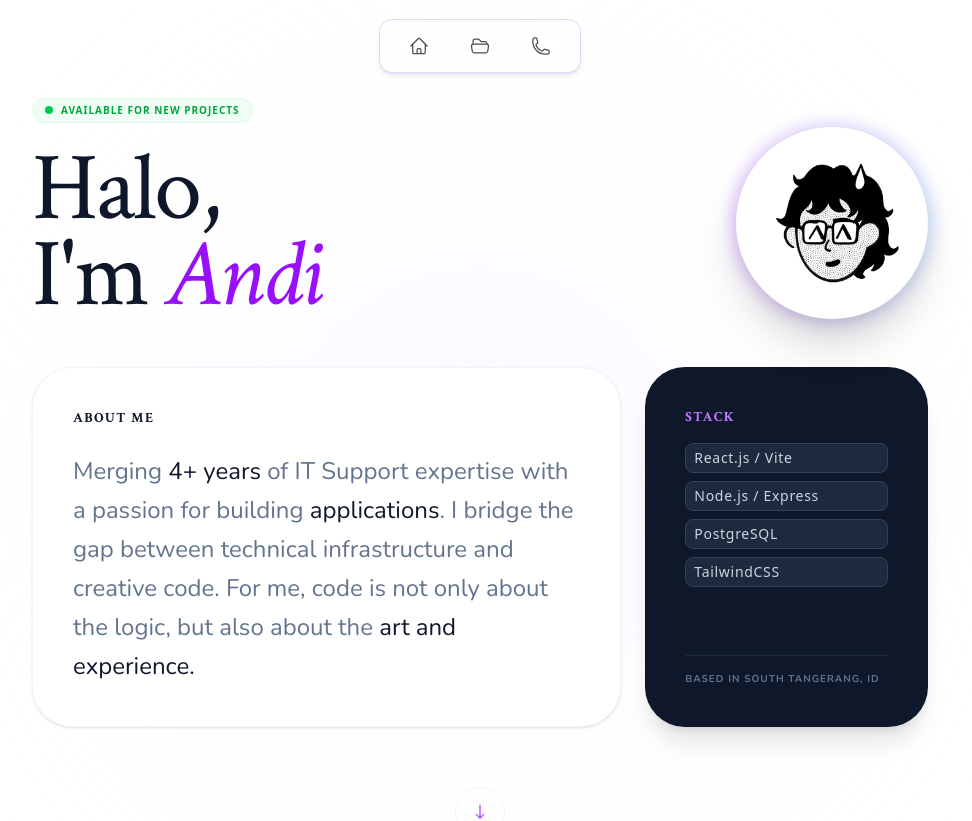
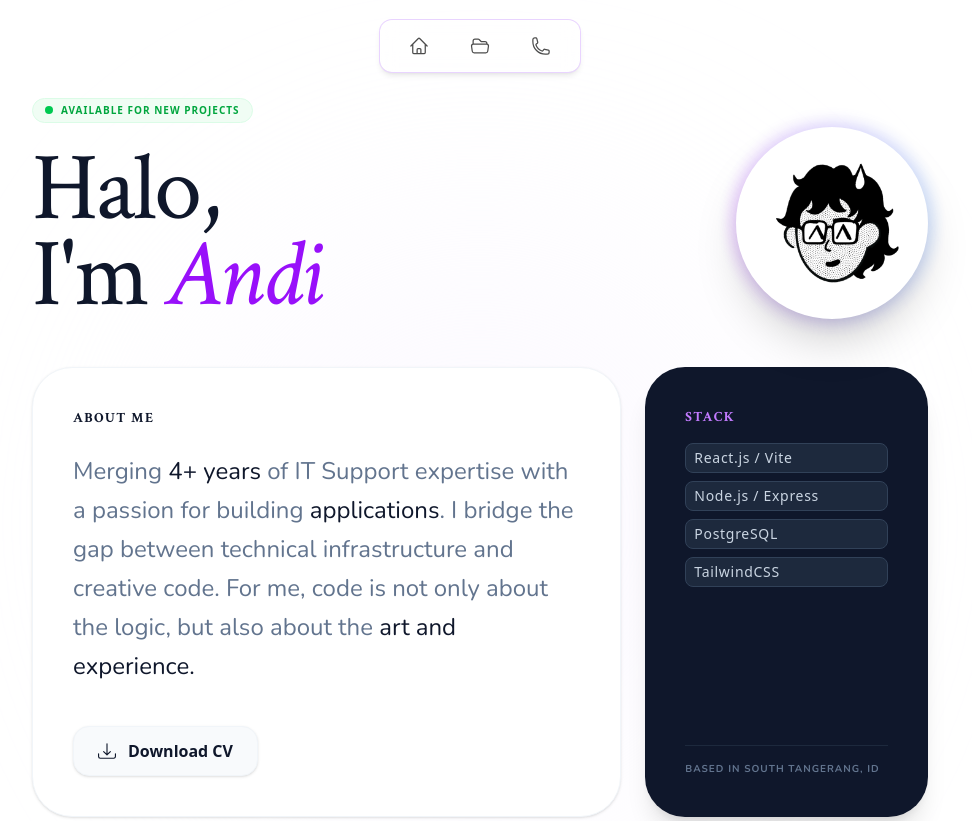
Before and after one commit to andi-ramadhan/personal-web, a React (Vite) app: page / in a window 1280 px wide. Shown: the top 821 px of the page, without its empty margins (160-1132 px from the left). Built offline with nearby package versions, Linux system fonts and the light colour scheme.

Commit message:
add cv download button

```diff
--- a/src/components/ProfileHead.jsx
+++ b/src/components/ProfileHead.jsx
@@ -1,4 +1,4 @@
-import { BsArrowDown } from "react-icons/bs";
+import { BsArrowDown, BsDownload } from "react-icons/bs";
 
 export default function ProfileHead() {
   return (
@@ -43,6 +43,16 @@ export default function ProfileHead() {
             <p className="text-xl md:text-2xl text-slate-500 font-sans font-light leading-relaxed">
               Merging <span className="text-slate-900 font-normal">4+ years</span> of IT Support expertise with a passion for building <span className="text-slate-900 font-normal">applications</span>. I bridge the gap between technical infrastructure and creative code. For me, code is not only about the logic, but also about the <span className="text-slate-900 font-normal">art and experience.</span>
             </p>
+            <div className="pt-4">
+              <a
+                href="/CV - Andi Fajar Ramadhan.PDF"
+                download
+                className="inline-flex items-center gap-3 px-6 py-3 rounded-2xl bg-slate-50 text-slate-900 border border-slate-100 font-semibold hover:bg-slate-900 hover:text-white transition-all duration-300 shadow-sm hover:shadow-xl hover:shadow-slate-200/50"
+              >
+                <BsDownload className="text-lg" />
+                <span>Download CV</span>
+              </a>
+            </div>
           </div>
 
           <div className="p-8 md:p-10 rounded-[2.5rem] bg-slate-900 text-white shadow-xl space-y-6 flex flex-col justify-between">
```
